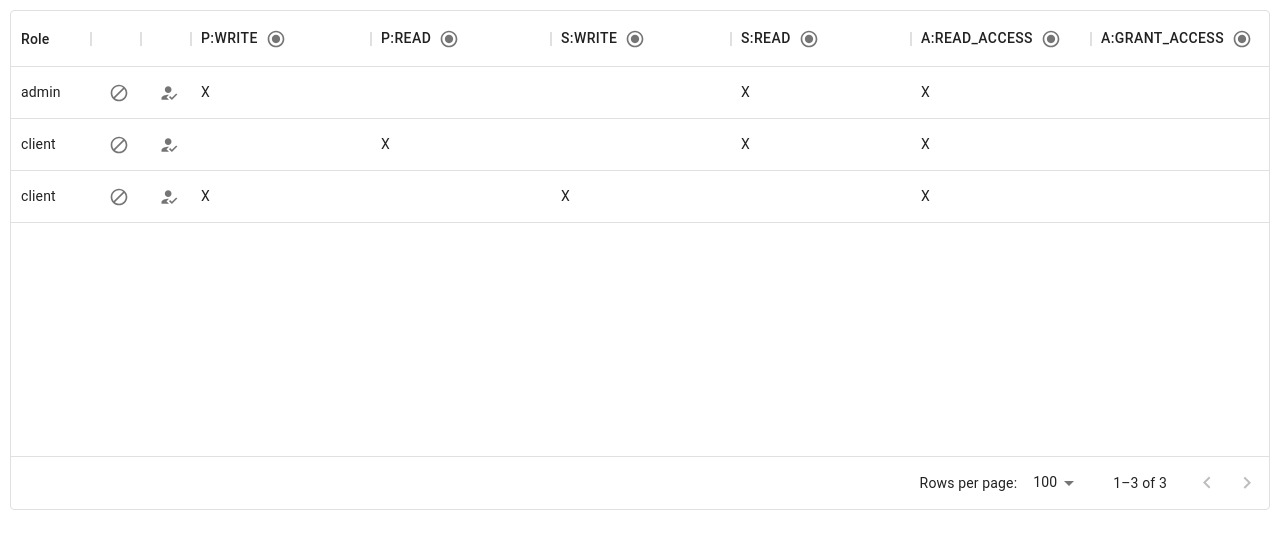
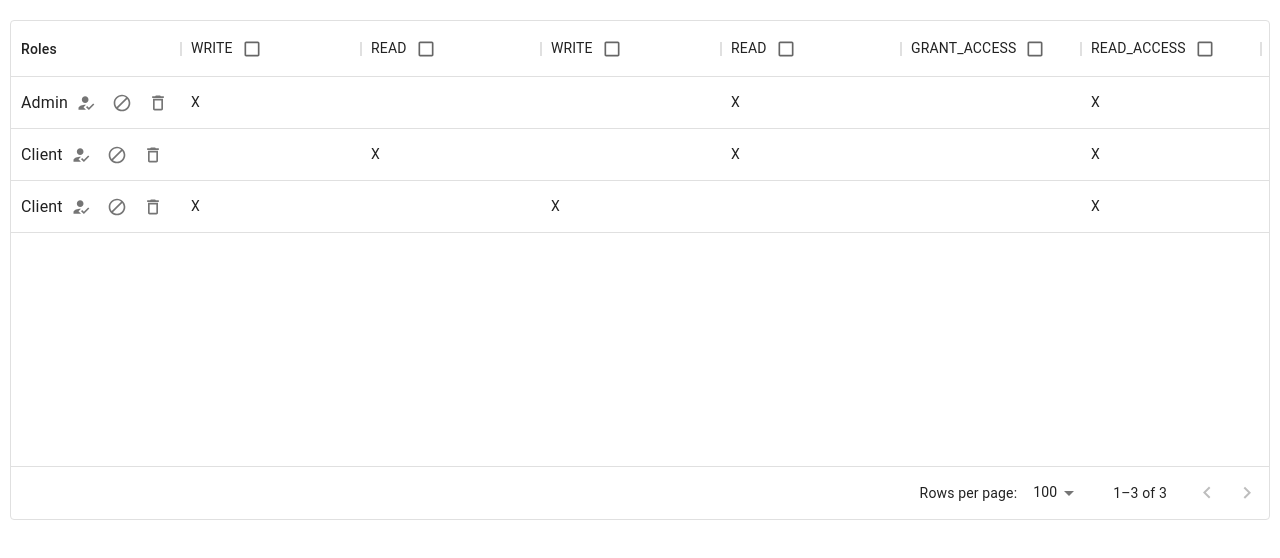
Before and after one commit to CarlosPadin/Dofleini-Table, a React (Create React App) app: page / in a window 1280 px wide. Shown: the top 558 px of the page. Built offline with nearby package versions, Linux system fonts and the light colour scheme.

Commit message:
Dar y quitar permisos, eliminar filas

```diff
--- a/src/App.tsx
+++ b/src/App.tsx
@@ -7,11 +7,11 @@ import {
   GridRenderCellParams,
   GridColumnHeaderParams,
 } from "@mui/x-data-grid";
-import { Box, IconButton, Typography } from "@mui/material";
-import { Block, HowToReg, RadioButtonChecked } from "@mui/icons-material";
+import { Box } from "@mui/material";
 
 import { IRole } from "./interfaces";
 import { columnsProps, destruct } from "./utils";
+import { RoleCell, PermissionCheckbox } from "./components";
 
 interface Props {
   roles: IRole[];
@@ -25,7 +25,6 @@ const App = ({ roles: initialRoles, permissions }: Props) => {
     setRoles(initialRoles);
   }, [initialRoles]);
 
-
   // --------DEFINIR FILAS--------
   const rows: GridRowsProp = roles.map((role) => {
     let row: { id: string; role: string; [key: string]: any } = {
@@ -36,7 +35,7 @@ const App = ({ roles: initialRoles, permissions }: Props) => {
     // Crear filas con nombres dinamicos
     role.permissions.forEach((perm) => {
       const { entity, permission } = destruct(perm);
-      row[entity[0] + permission.toLowerCase()] = "X";
+      row[entity + permission.toLowerCase()] = "X";
     });
 
     return row;
@@ -46,67 +45,39 @@ const App = ({ roles: initialRoles, permissions }: Props) => {
   const columns: GridColDef[] = [
     {
       field: "role",
-      headerName: "Role",
-      width: 80,
-    },
-    {
-      field: "delete",
-      headerName: "",
-      width: 50,
-      sortable: false,
+      headerName: "Roles",
+      width: 170,
       renderCell: (params: GridRenderCellParams) => {
         return (
-            <IconButton onClick={() => onDeletePermissions(params.row.id)}>
-              <Block fontSize="small"/>
-            </IconButton>
-        );
-      },
-    },
-    {
-      field: "grant",
-      headerName: "",
-      width: 50,
-      sortable: false,
-      renderCell: (params: GridRenderCellParams) => {
-        return (
-            <IconButton onClick={() => onGrantPermissions(params.row.id)}>
-              <HowToReg fontSize="small"/>
-            </IconButton>
+          <RoleCell
+            roleName={params.row.role}
+            id={params.row.id}
+            roles={roles}
+            permissions={permissions}
+            onRolesUpdate={onUpdateRoles}
+          />
         );
       },
     },
   ];
   const colProps = columnsProps(permissions);
 
-  colProps.forEach(col => {
+  colProps.forEach((col) => {
     col.renderHeader = (params: GridColumnHeaderParams) => {
-      return(
-        <>
-        <Typography variant="button">{col.headerName}</Typography>
-        <IconButton>
-          <RadioButtonChecked fontSize='small'/>
-        </IconButton>
-        </>
-      )
-    }
-  })
+      return (
+        <PermissionCheckbox
+          headerName={col.headerName!}
+          field={params.colDef.description!}
+          roles={roles}
+          onRolesUpdate={onUpdateRoles}
+        />
+      );
+    };
+  });
   columns.push(...colProps);
 
-
-  // ---------FUNCIONES DE PERMISOS----------
-  const onDeletePermissions = (id: string) => {
-    const role = roles.find((role) => role.id === id);
-      if (role) {
-        role.permissions = [];
-      }
-    setRoles([...roles]);
-  };
-  const onGrantPermissions = (id: string) => {
-      const role = roles.find((role) => role.id === id);
-      if (role) {
-        role.permissions = permissions;
-      }
-    setRoles([...roles]);
+  const onUpdateRoles = (updatedRoles: IRole[]) => {
+    setRoles([...updatedRoles]);
   };
 
   // todo: agrupar columnas
@@ -120,22 +91,15 @@ const App = ({ roles: initialRoles, permissions }: Props) => {
   // columnGroupingModel.push(...colModelProps);
 
   return (
-    <Box mt="10px" mx="10px">
+    <Box mt="20px" mx="10px">
       <div style={{ height: 500, width: "100%" }}>
         <DataGrid
           rows={rows}
           columns={columns}
           experimentalFeatures={{ columnGrouping: true }}
-          disableRowSelectionOnClick
           disableColumnMenu
           disableColumnFilter
-
-          // componentsProps={{
-          //   row: {
-          //     onMouseEnter: () => setCheckBoxAppear(true),
-          //     onMouseLeave: () => setCheckBoxAppear(false),
-          //   }
-          // }}
+          disableRowSelectionOnClick
         />
       </div>
     </Box>
--- /dev/null
+++ b/src/components/PermissionCheckbox.tsx
@@ -0,0 +1,51 @@
+import { useState } from "react";
+
+import { Checkbox, Tooltip, Typography } from "@mui/material";
+
+import { deletePermissionsCol, grantPermissionsCol } from "../utils";
+import { IRole } from "../interfaces";
+
+interface Props {
+  headerName: string;
+  field: string;
+  roles: IRole[];
+
+  // Methods
+  onRolesUpdate: (updatedRoles: IRole[]) => void;
+}
+
+const PermissionCheckbox = ({
+  headerName,
+  field,
+  roles,
+  onRolesUpdate,
+}: Props) => {
+  const [checked, setChecked] = useState(false);
+
+  const onDeletePermissionsCol = () => {
+    setChecked(!checked);
+    const updatedRoles = deletePermissionsCol(roles, field);
+    onRolesUpdate(updatedRoles);
+  };
+
+  const onGrantPermissionsCol = () => {
+    setChecked(!checked);
+    const updatedRoles = grantPermissionsCol(roles, field);
+    onRolesUpdate(updatedRoles);
+  };
+
+  return (
+    <>
+      <Typography variant="body2">{headerName}</Typography>
+        <Tooltip title={checked ? "Dar Permisos?" : "Borrar Permisos?"}>
+          <Checkbox
+            checked={checked}
+            onChange={checked ? onGrantPermissionsCol : onDeletePermissionsCol}
+            size="small"
+          />
+        </Tooltip>
+    </>
+  );
+};
+
+export default PermissionCheckbox;
--- /dev/null
+++ b/src/components/RoleCell.tsx
@@ -0,0 +1,67 @@
+import { useState } from "react";
+
+import { Block, DeleteOutline, HowToReg } from "@mui/icons-material";
+import {
+  Checkbox,
+  IconButton,
+  Tooltip,
+  Typography,
+  capitalize,
+} from "@mui/material";
+
+import { IRole } from "../interfaces";
+import { deletePermissionsRow, grantPermissionsRow } from "../utils";
+
+interface Props {
+  roleName: string;
+  id: string;
+  roles: IRole[];
+  permissions: string[];
+
+  // Methods
+  onRolesUpdate: (updatedRoles: IRole[]) => void;
+}
+
+const RoleCell = ({
+  roleName,
+  id,
+  roles,
+  permissions,
+  onRolesUpdate,
+}: Props) => {
+  const [checked, setChecked] = useState(false);
+
+  const onDeletePermissionsRow = () => {
+    setChecked(!checked);
+    const updatedRoles = deletePermissionsRow(id, roles);
+    onRolesUpdate(updatedRoles);
+  };
+
+  const onGrantPermissionsRow = () => {
+    setChecked(!checked);
+    const updatedRoles = grantPermissionsRow(id, roles, permissions);
+    onRolesUpdate(updatedRoles);
+  };
+
+  const onDeleteRole = () => {
+    const updatedRoles = roles.filter((role) => role.id !== id);
+    onRolesUpdate(updatedRoles);
+  };
+
+  return (
+    <>
+      <Typography variant="body1">{capitalize(roleName)}</Typography>
+      <IconButton onClick={onGrantPermissionsRow}>
+        <HowToReg fontSize="small" />
+      </IconButton>
+      <IconButton onClick={onDeletePermissionsRow}>
+        <Block fontSize="small" />
+      </IconButton>
+      <IconButton onClick={onDeleteRole}>
+        <DeleteOutline fontSize="small" />
+      </IconButton>
+    </>
+  );
+};
+
+export default RoleCell;
--- /dev/null
+++ b/src/components/index.ts
@@ -0,0 +1,4 @@
+
+
+export { default as PermissionCheckbox } from './PermissionCheckbox';
+export { default as RoleCell } from './RoleCell';
--- a/src/utils/columns-properties.ts
+++ b/src/utils/columns-properties.ts
@@ -2,6 +2,7 @@ import {
   GridColDef,
   GridColumnGroupingModel,
 } from "@mui/x-data-grid";
+
 import { destruct } from ".";
 
 export const columnsModelProperties = (permissionsArray: string[]) => {
@@ -13,8 +14,7 @@ export const columnsModelProperties = (permissionsArray: string[]) => {
     let index = columnsModelProps.findIndex(
       (prop) => prop.groupId === entity.toLowerCase()
     );
-    if (index !== -1) {
-      //-1 indica que no encontro el indice
+    if (index !== -1) {                   //-1 indica que no encontro el indice
       columnsModelProps[index].children.push({
         field: permission.toLowerCase(),
       });
@@ -37,10 +37,11 @@ export const columnsProps = (permissionsArray: string[]) => {
     const { entity, permission } = destruct(permissionsArray[i]);
 
     columnsProps.push({
-      field: entity[0] + permission.toLowerCase(),
-      headerName: entity[0] + ":" + permission.toLowerCase(),
+      field: entity + permission.toLowerCase(),
+      headerName: permission,
       width: 180,
       sortable: false,
+      description: entity + ':' + permission
     });
   }
 
--- a/src/utils/index.ts
+++ b/src/utils/index.ts
@@ -1,3 +1,6 @@
+
+
 export * from './columns-properties';
 export * from './destruct';
+export * from './permission-funcs';
 export * from './testing-data';
--- /dev/null
+++ b/src/utils/permission-funcs.ts
@@ -0,0 +1,49 @@
+import { IRole } from "../interfaces";
+import { destruct } from "./destruct";
+
+export const deletePermissionsRow = (id: string, roles: IRole[]) => {
+  const role = roles.find((role) => role.id === id);
+  if (role) {
+    role.permissions = [];
+  }
+  return [...roles];
+};
+
+export const grantPermissionsRow = (
+  id: string,
+  roles: IRole[],
+  permissions: string[]
+) => {
+
+  const role = roles.find((role) => role.id === id);
+  if (role) {
+    role.permissions = permissions;
+  }
+
+  return [...roles];
+};
+
+export const deletePermissionsCol = (roles: IRole[], desc: string) => {
+
+  return roles.map((role) => {
+    role.permissions.forEach((perm, idx) => {
+      const { entity, permission } = destruct(perm);
+      const tempVal = entity + ":" + permission;
+      if (tempVal === desc) {
+        role.permissions.splice(idx, 1);
+      }
+    });
+
+    return role;
+  });
+};
+
+export const grantPermissionsCol = (roles: IRole[], desc: string) => {
+
+  const updtRoles = roles.map((role) => {
+    role.permissions.push(desc);
+    return role;
+  });
+
+  return updtRoles;
+};
--- a/src/utils/testing-data.ts
+++ b/src/utils/testing-data.ts
@@ -35,6 +35,6 @@ export const Permissions: string[] = [
     'PROJECT:READ',
     'STORE:WRITE',
     'STORE:READ',
+    'ACCOUNT:GRANT_ACCESS',
     'ACCOUNT:READ_ACCESS',
-    'ACCOUNT:GRANT_ACCESS',
 ]
```
